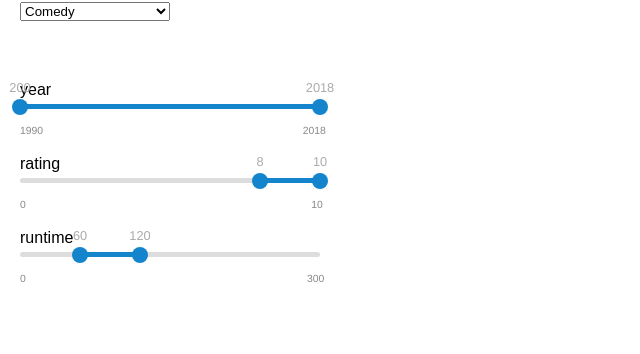
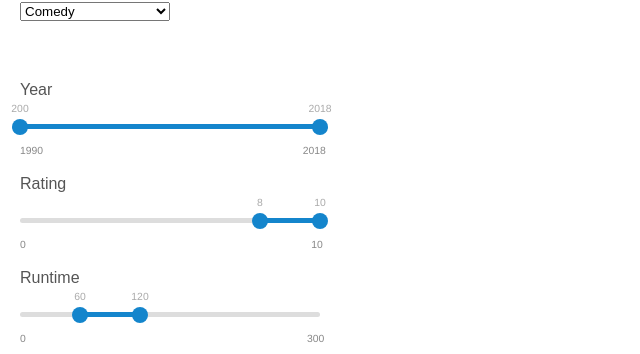
Before and after one commit to zancrash/popflix, a React (Create React App) app: page / in a window 1280 px wide. Shown: the part 126-480 px from the top of the page, without its empty margins (0-640 px from the left). Built offline with nearby package versions, Linux system fonts and the light colour scheme; no server answers.

Commit message:
modified slider styling

```diff
--- a/src/main/navigation/Slider.css
+++ b/src/main/navigation/Slider.css
@@ -4,11 +4,12 @@
     margin-bottom: 40px;
 }
 
-.slider-label {
+.slider label {
     color: #555;
     font-size: 1rem;
     margin-bottom: 20px;
     display: block;
+    text-transform: capitalize;
 }
 
 .input-range__slider{
@@ -24,6 +25,14 @@
     background: #1485CC;
 }
 
+.input-range__label--value .input-range__label-container{
+    background-attachment: #1485CC;
+    columns: #fff;
+    font-size: 0.65rem;
+    padding: 2px 5px;
+    border-radius: 2px;
+}
+
 .input-range__label--min .input-range__label-container,
 .input-range__label--max .input-range__label-container{
     font-size: 0.65rem;
```
